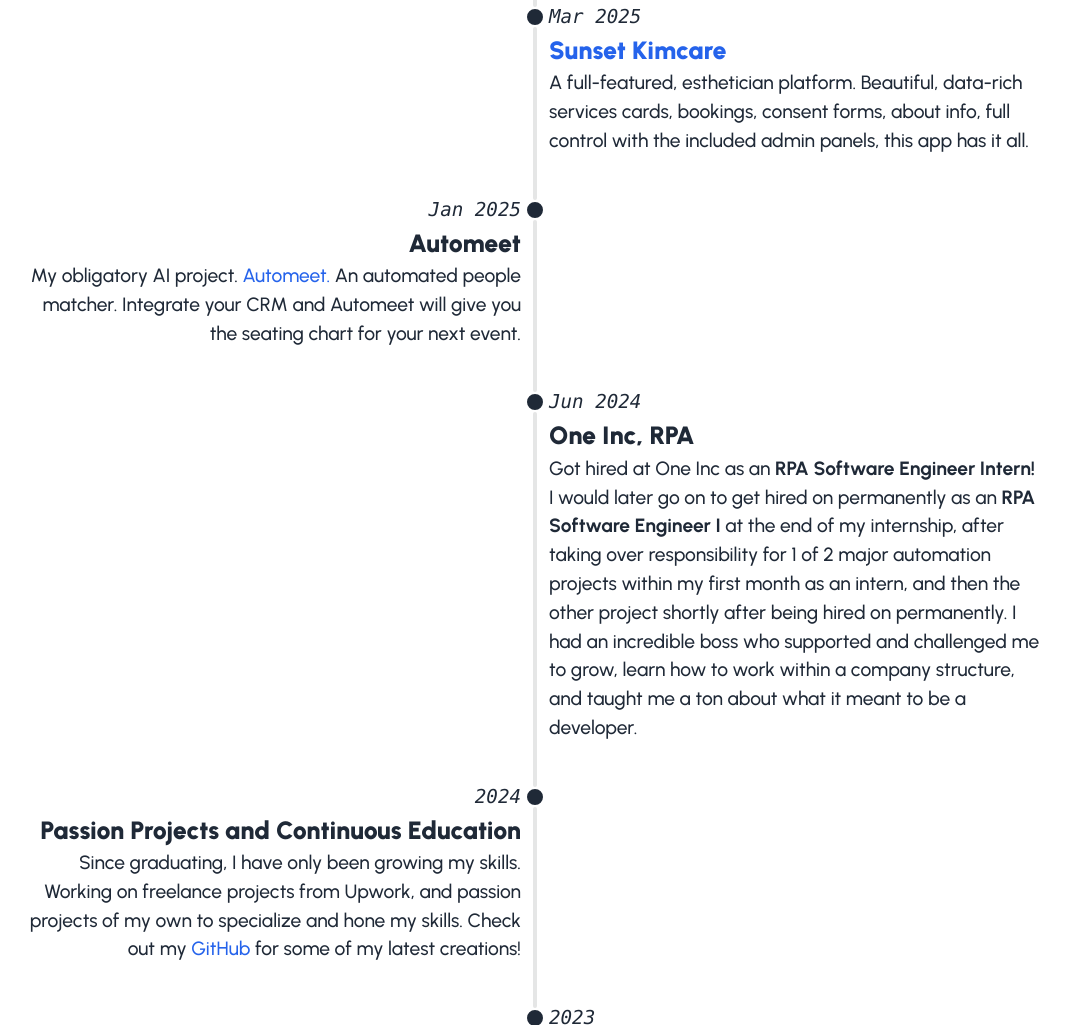
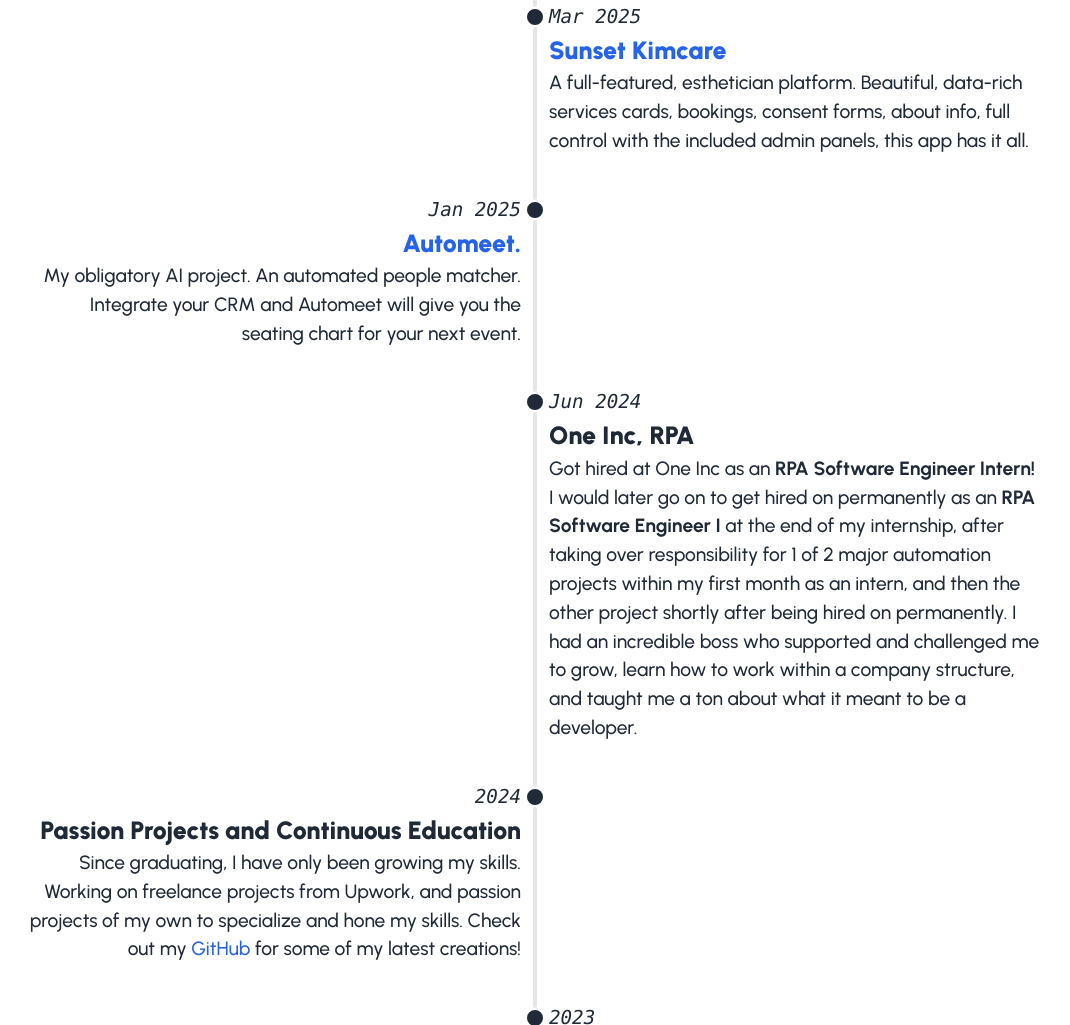
Before and after one commit to jakespvk/portfolio, a website: page index.html in a window 1280 px wide. Shown: the part 700-1725 px from the top of the page, without its empty margins (105-1175 px from the left). Drawn offline with Linux system fonts and the light colour scheme.

Commit message:
Refactor Automeet project description in index.html

```diff
--- a/index.html
+++ b/index.html
@@ -78,9 +78,8 @@
 		    </div>
 		    <div class="timeline-start lg:text-end">
 			<time class="font-mono italic">Jan 2025</time>
-			<div class="text-2xl lg:text-lg font-black">Automeet</div>
-            My obligatory AI project. <a href="https://automeet.space" target="_blank" rel="noreferrer">Automeet.</a>
-            An automated people matcher. Integrate your CRM and Automeet will give you the seating chart for your next event.
+			<div class="text-2xl lg:text-lg font-black"><a href="https://automeet.space" target="_blank" rel="noreferrer">Automeet.</a></div>
+            My obligatory AI project. An automated people matcher. Integrate your CRM and Automeet will give you the seating chart for your next event.
 		    </div>
 			<hr />
 		</li>
```
